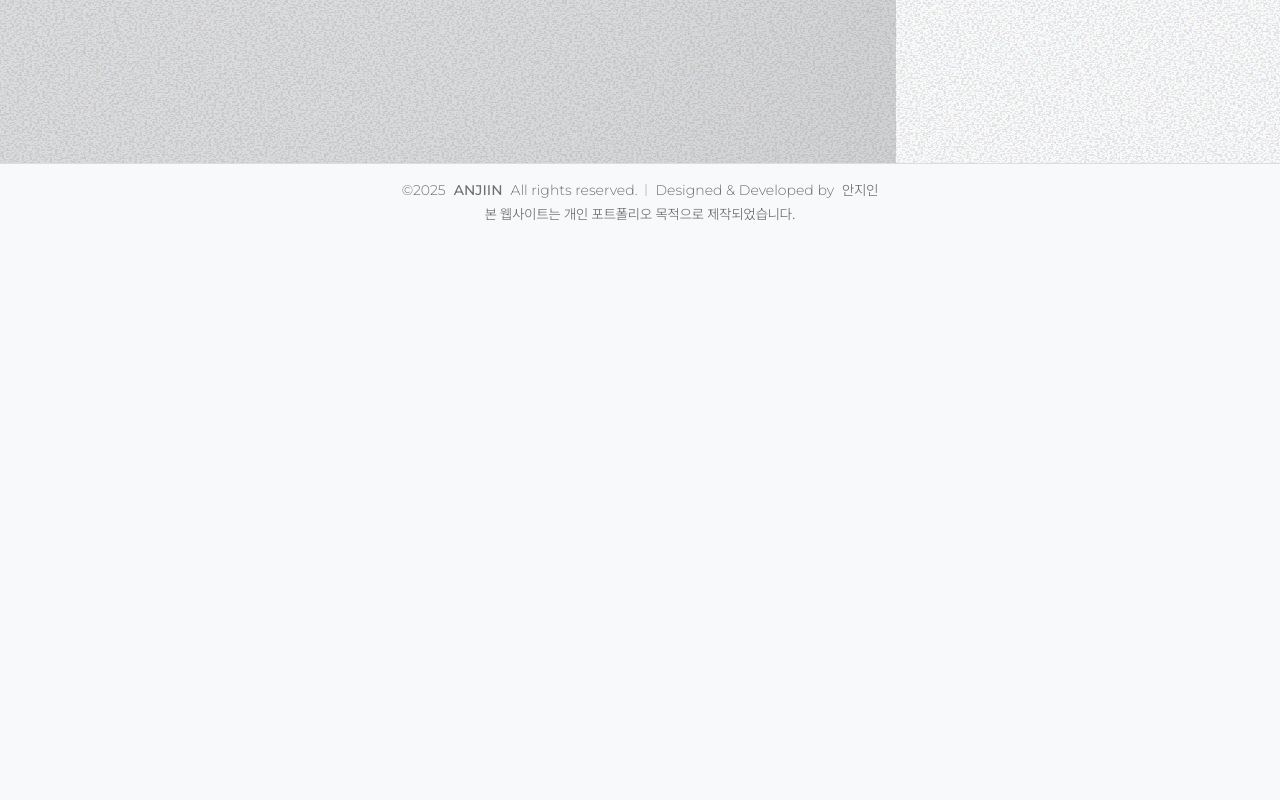
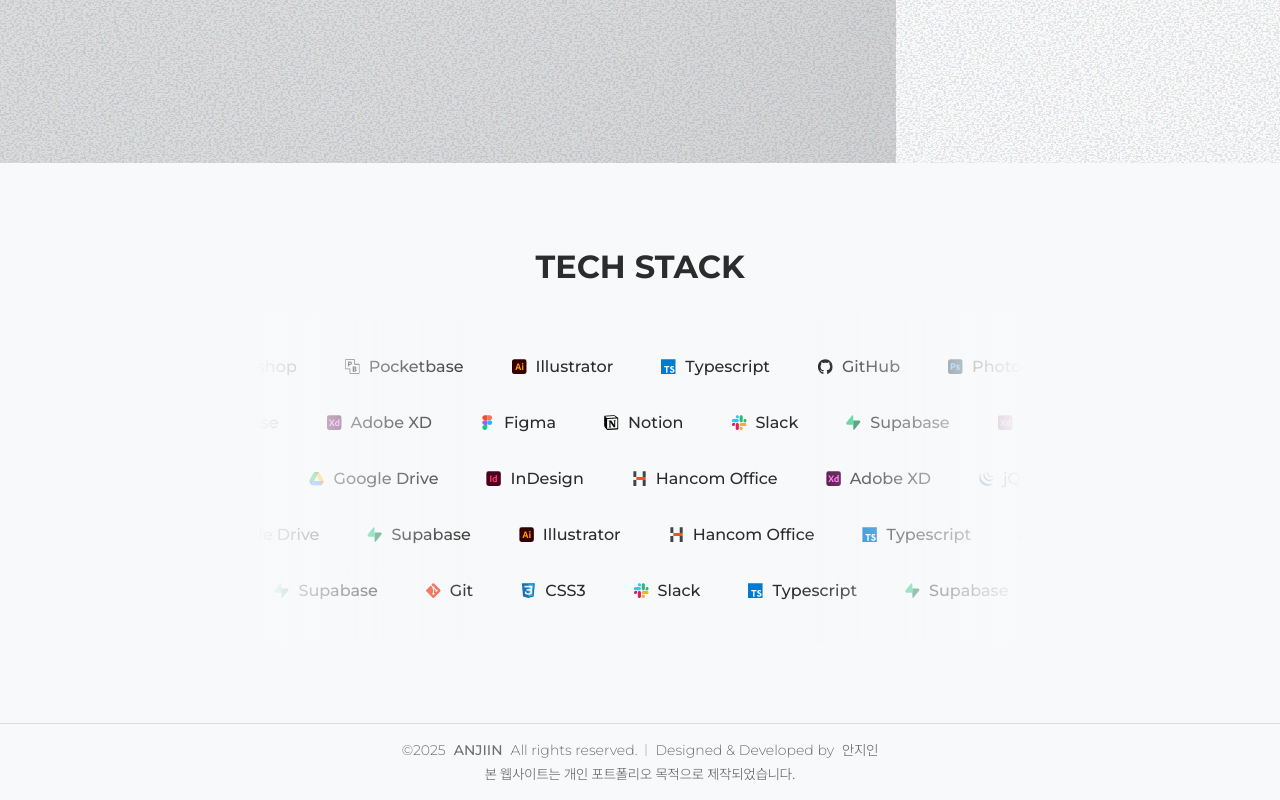
Before and after one commit to ttining-real/ttining-place, a Next.js app: page / in a window 1280 px wide. Shown: the part 637-1437 px from the top of the page. Before the commit the page ends 877 px from the top, so only its background shows below. Built offline with nearby package versions, Linux system fonts and the light colour scheme.

Commit message:
[Feature] Index 페이지 내 StackSection 생성
- 기술 스택 추가 및 애니메이션 적용

```diff
--- /dev/null
+++ b/src/components/home/stack.tsx
@@ -0,0 +1,133 @@
+import { useEffect, useState } from 'react';
+
+import SectionLayout from '@/components/section-layout';
+import { montserrat } from '@/fonts/font';
+import StackIcon from '@/components/stack-icon';
+
+const TAGS = [
+  'Figma',
+  'Adobe XD',
+  'Photoshop',
+  'Illustrator',
+  'InDesign',
+  'HTML5',
+  'CSS3',
+  'SCSS',
+  'Tailwind CSS',
+  'shadcn/ui',
+  'JavaScript',
+  'React.js',
+  'Next.js',
+  'Typescript',
+  'jQuery',
+  'Zustand',
+  'Vite',
+  'Node.js',
+  'Vercel',
+  'Netlify',
+  'Jenkins',
+  'Supabase',
+  'Pocketbase',
+  'Git',
+  'GitHub',
+  'GitLab',
+  'Slack',
+  'Notion',
+  'monday.com',
+  'Google Drive',
+  'Microsoft Office',
+  'Hancom Office',
+];
+
+interface InfiniteLoopSliderProps {
+  children: React.ReactNode;
+  duration: number;
+  reverse?: boolean;
+}
+
+const InfiniteLoopSlider = ({
+  children,
+  duration,
+  reverse = false,
+}: InfiniteLoopSliderProps) => {
+  return (
+    <div
+      className="loop-slider"
+      style={
+        {
+          '--duration': `${duration}ms`,
+          '--direction': reverse ? 'reverse' : 'normal',
+        } as React.CSSProperties
+      }
+    >
+      <ul className="inner">
+        {children}
+        {children}
+      </ul>
+    </div>
+  );
+};
+
+interface TagProps {
+  text: string;
+}
+
+const Tag = ({ text }: TagProps) => (
+  <li
+    className={`${montserrat.className} text-text-primary flex items-center gap-2 px-4 py-2 font-medium whitespace-nowrap`}
+  >
+    <StackIcon id={text} size={16} /> {text}
+  </li>
+);
+
+export default function StackSection() {
+  const [durations, setDurations] = useState<number[]>([]);
+  const [shuffledRows, setShuffledRows] = useState<string[][]>([]);
+
+  const DURATION = 15000;
+  const ROWS = 5;
+  const TAGS_PER_ROW = 5;
+
+  const random = (min: number, max: number): number =>
+    Math.floor(Math.random() * (max - min)) + min;
+
+  const shuffle = <T,>(arr: T[]): T[] =>
+    [...arr].sort(() => 0.5 - Math.random());
+
+  useEffect(() => {
+    const generatedDurations = [...Array(ROWS)].map(() =>
+      random(DURATION - 5000, DURATION + 5000),
+    );
+
+    const generatedShuffledRows = [...Array(ROWS)].map(() =>
+      shuffle(TAGS).slice(0, TAGS_PER_ROW),
+    );
+
+    setDurations(generatedDurations);
+    setShuffledRows(generatedShuffledRows);
+  }, []);
+
+  return (
+    <SectionLayout innerClassName="items-center">
+      <h2 className={`${montserrat.className} text-[32px] font-bold uppercase`}>
+        Tech Stack
+      </h2>
+      <div className="relative flex max-w-3xl shrink-0 flex-col gap-y-4 overflow-hidden py-8">
+        {durations.length > 0 &&
+          shuffledRows.length > 0 &&
+          durations.map((duration, i) => (
+            <InfiniteLoopSlider
+              key={i}
+              duration={duration}
+              reverse={i % 2 === 1}
+            >
+              {shuffledRows[i].map((tag) => (
+                <Tag text={tag} key={tag} />
+              ))}
+            </InfiniteLoopSlider>
+          ))}
+        <div aria-hidden className="fade" />
+      </div>
+    </SectionLayout>
+  );
+}
--- a/src/pages/index.tsx
+++ b/src/pages/index.tsx
@@ -2,6 +2,7 @@ import Head from 'next/head';
 
 // components
 import HeroSection from '@/components/home/hero';
+import StackSection from '@/components/home/stack';
 
 export default function Home() {
   return (
@@ -21,6 +22,7 @@ export default function Home() {
         />
       </Head>
       <HeroSection />
+      <StackSection />
     </>
   );
 }
--- a/src/styles/globals.css
+++ b/src/styles/globals.css
@@ -260,3 +260,39 @@ body {
 .group:hover .wiper-on-hover {
   animation: wiper 0.8s ease-in-out;
 }
+
+/* loop */
+@keyframes loop {
+  0% {
+    transform: translateX(0);
+  }
+  100% {
+    transform: translateX(-50%);
+  }
+}
+
+.loop-slider {
+  .inner {
+    display: flex;
+    width: fit-content;
+    gap: 16px;
+    animation-name: loop;
+    animation-timing-function: linear;
+    animation-iteration-count: infinite;
+    animation-direction: var(--direction);
+    animation-duration: var(--duration);
+  }
+}
+
+.fade {
+  pointer-events: none;
+  background: linear-gradient(
+    90deg,
+    var(--bg-primary),
+    transparent 30%,
+    transparent 70%,
+    var(--bg-primary)
+  );
+  position: absolute;
+  inset: 0;
+}
```
